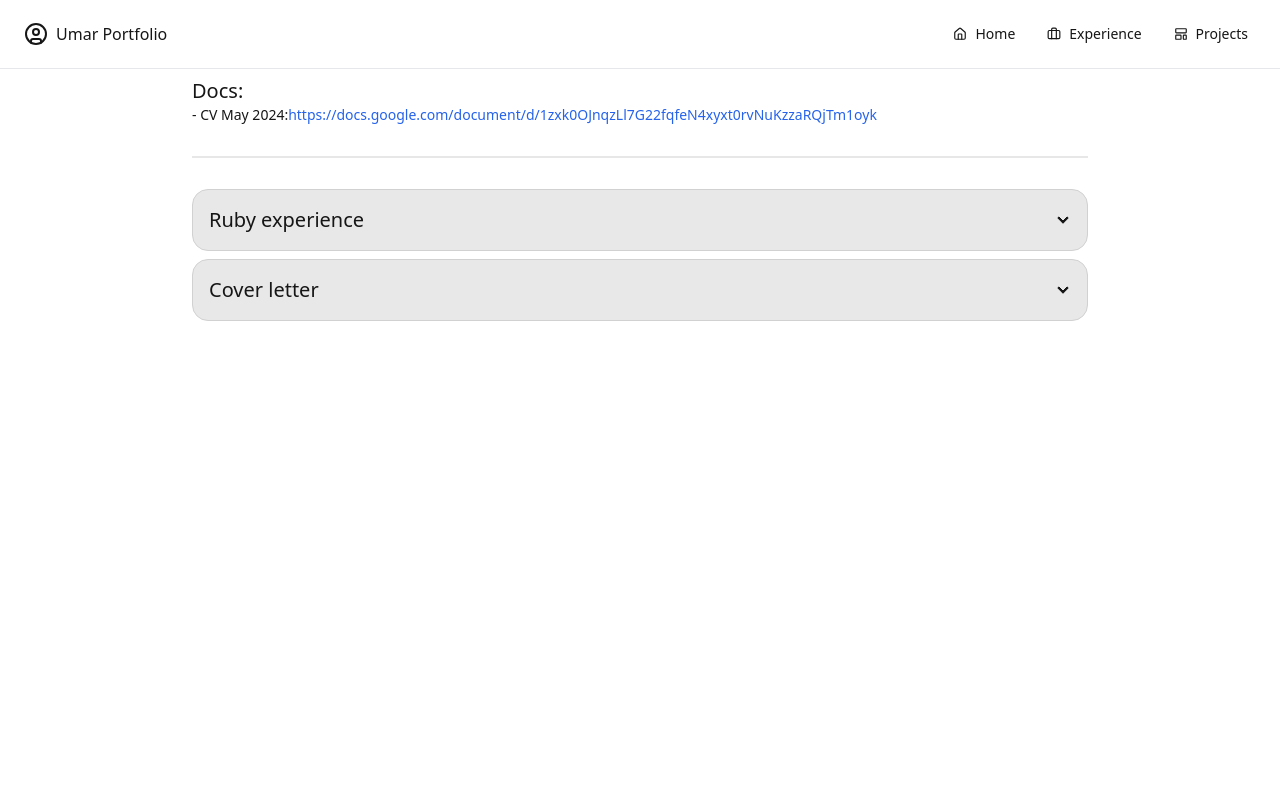
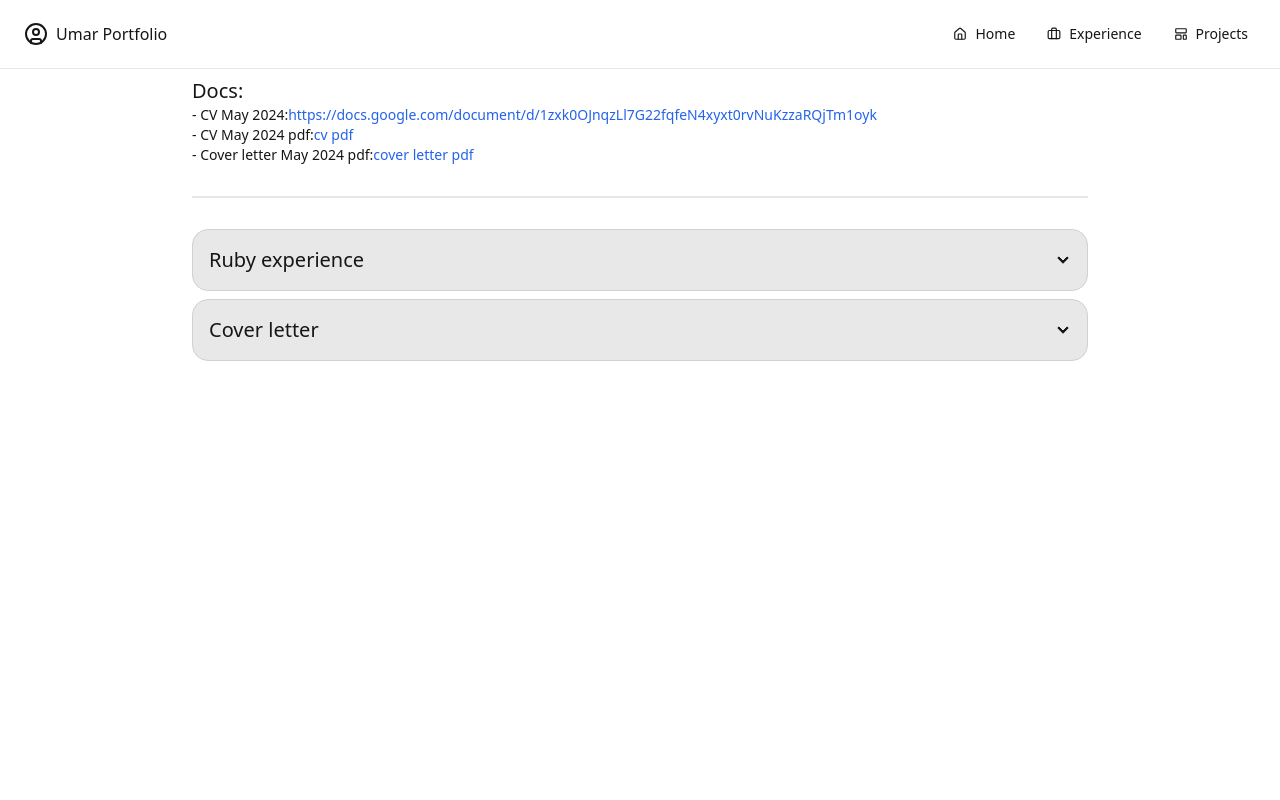
Before and after one commit to umarkotak/umar-portfolio, a Next.js app: page /faq in a window 1280 px wide. Shown: the top 800 px of the page. Built offline with nearby package versions, Linux system fonts and the light colour scheme.

Commit message:
cv and cover letter pdf

```diff
--- a/pages/faq.js
+++ b/pages/faq.js
@@ -16,6 +16,24 @@ export default function Experience() {
                   href="https://docs.google.com/document/d/1zxk0OJnqzLl7G22fqfeN4xyxt0rvNuKzzaRQjTm1oyk"
                 >
                   https://docs.google.com/document/d/1zxk0OJnqzLl7G22fqfeN4xyxt0rvNuKzzaRQjTm1oyk
+                </Link>
+              </li>
+              <li>
+                - CV May 2024 pdf:
+                <Link
+                  className="text-blue-600"
+                  href="/docs_data/cv-2024_may.pdf"
+                >
+                  cv pdf
+                </Link>
+              </li>
+              <li>
+                - Cover letter May 2024 pdf:
+                <Link
+                  className="text-blue-600"
+                  href="/docs_data/cover_letter-2024_may.pdf"
+                >
+                  cover letter pdf
                 </Link>
               </li>
             </ul>
```
Also changed, not shown: 2 other files (tests, documents, lock files or other folders).
